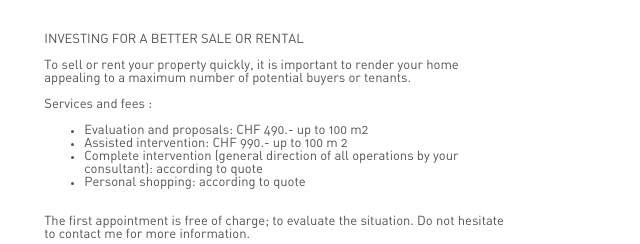
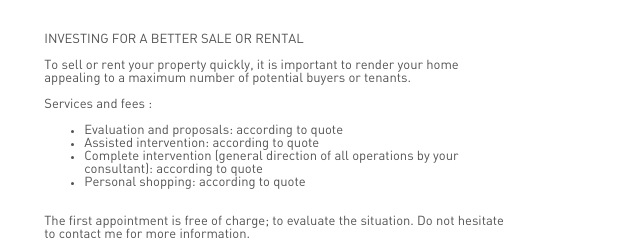
Before and after one commit to cittadhammo/idinterieur, a plain HTML site: page en/homestag.html in a window 1280 px wide. Shown: the part 211-455 px from the top of the page, 289-929 px from the left. Drawn offline with Linux system fonts and the light colour scheme.

Commit message:
Update homestag.html

```diff
--- a/en/homestag.html
+++ b/en/homestag.html
@@ -84,8 +84,8 @@
 				</p>
 
 				<ul>
-				    <li>Evaluation and proposals: CHF 490.- up to 100 m2</li>
-				    <li>Assisted intervention: CHF 990.- up to 100 m 2 </li>
+				    <li>Evaluation and proposals: according to quote</li>
+				    <li>Assisted intervention: according to quote </li>
 				    <li>Complete intervention (general direction of all operations by your consultant): according to quote</li>
 				    <li>Personal shopping: according to quote	</li>
 				</ul>
```
